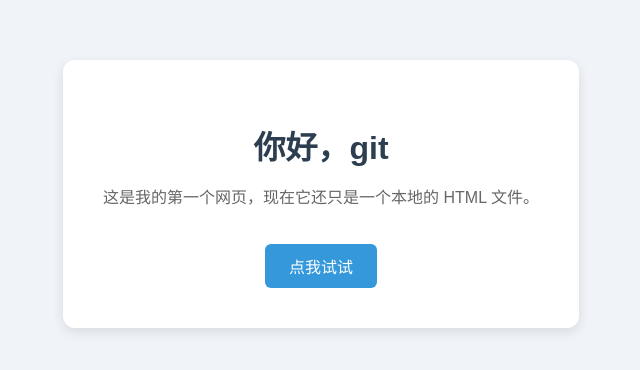
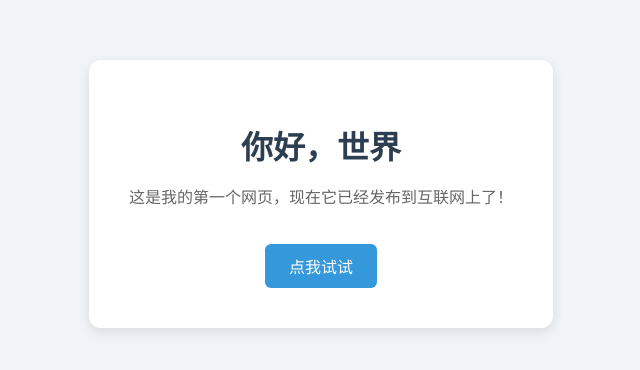
Before and after one commit to fcc-web/zero-to-tech, a plain HTML site: page index.html in a window 1280 px wide. Shown: the part 206-576 px from the top of the page, without its empty margins (319-959 px from the left). Drawn offline with Linux system fonts and the light colour scheme.

Commit message:
修改了首页文案

```diff
--- a/index.html
+++ b/index.html
@@ -7,8 +7,8 @@
   </head>
   <body>
     <div class="card">
-      <h1>你好，git</h1>
-      <p id="msg">这是我的第一个网页，现在它还只是一个本地的 HTML 文件。</p>
+      <h1>你好，世界</h1>
+      <p id="msg">这是我的第一个网页，现在它已经发布到互联网上了！</p>
       <button onclick="changeText()">点我试试</button>
     </div>
     <script src="./script.js"></script>
```
